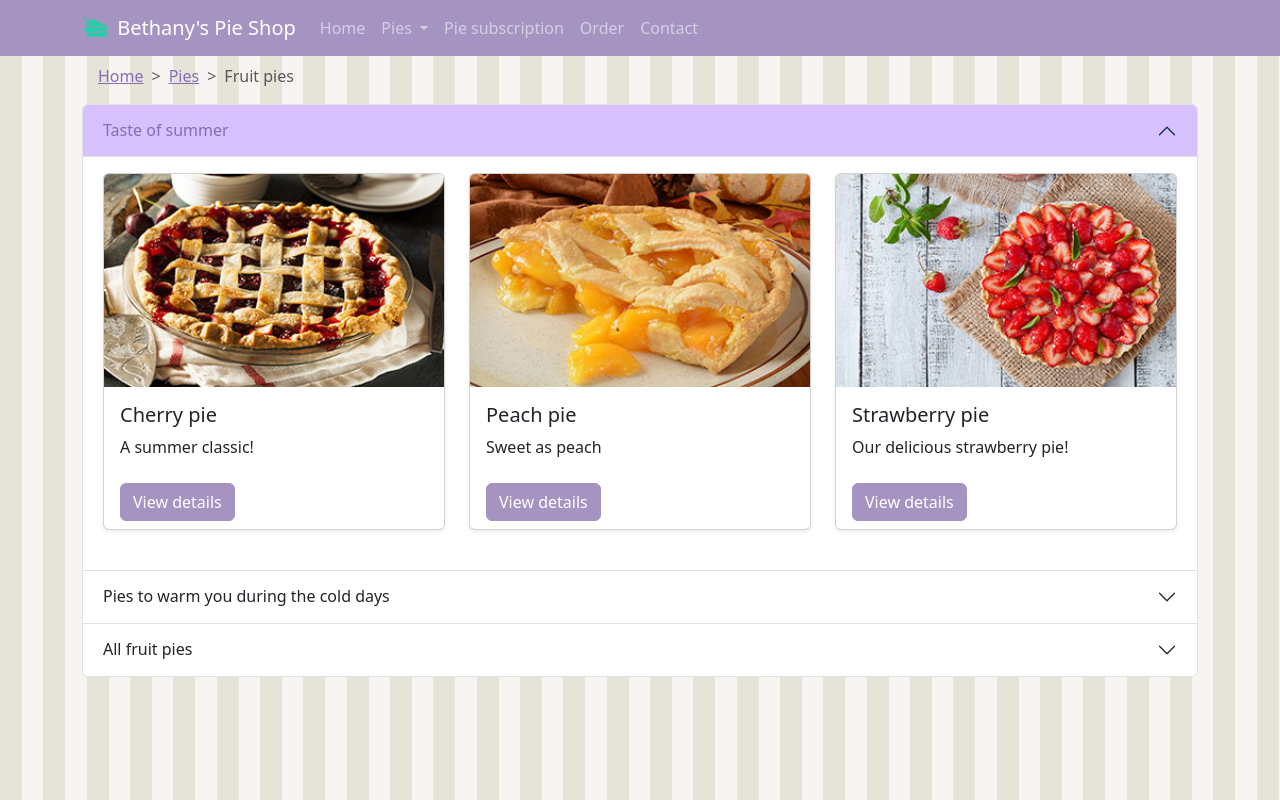
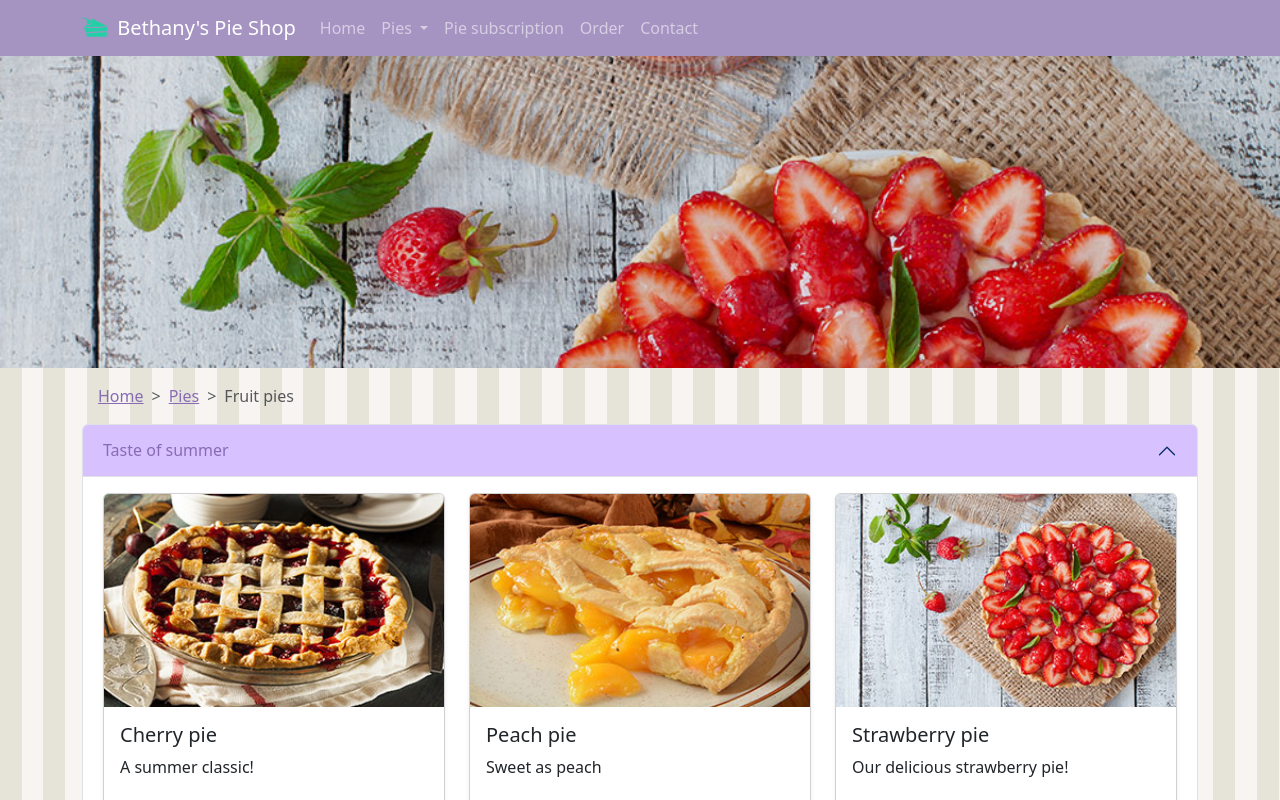
Before and after one commit to Covac45/bethanys-pie-shop, an Angular app: page /fruitpies in a window 1280 px wide. Shown: the top 800 px of the page. Built offline with nearby package versions, Linux system fonts and the light colour scheme.

Commit message:
Added jumbotron component to fruitpies component

```diff
--- a/src/app/pies/fruitpies/fruitpies.component.html
+++ b/src/app/pies/fruitpies/fruitpies.component.html
@@ -1,3 +1,6 @@
+
+<BPS-product-jumbotron [jumbotronImagePath] = "jumbotronFruitPies"></BPS-product-jumbotron>
+
 <div class="container">
     <nav
       aria-label="breadcrumb"
--- a/src/app/pies/fruitpies/fruitpies.component.ts
+++ b/src/app/pies/fruitpies/fruitpies.component.ts
@@ -1,12 +1,15 @@
 import { Component } from '@angular/core';
 import { RouterModule } from '@angular/router';
+import { ProductJumbotronComponent } from "../../product-jumbotron/product-jumbotron.component";
 
 @Component({
   selector: 'BPS-fruitpies',
-  imports: [RouterModule],
+  imports: [RouterModule, ProductJumbotronComponent],
   templateUrl: './fruitpies.component.html',
   styleUrl: './fruitpies.component.scss'
 })
 export class FruitpiesComponent {
 
+  public jumbotronFruitPies: string = "/assets/images/products/strawberrypie.jpg";
+
 }
```
